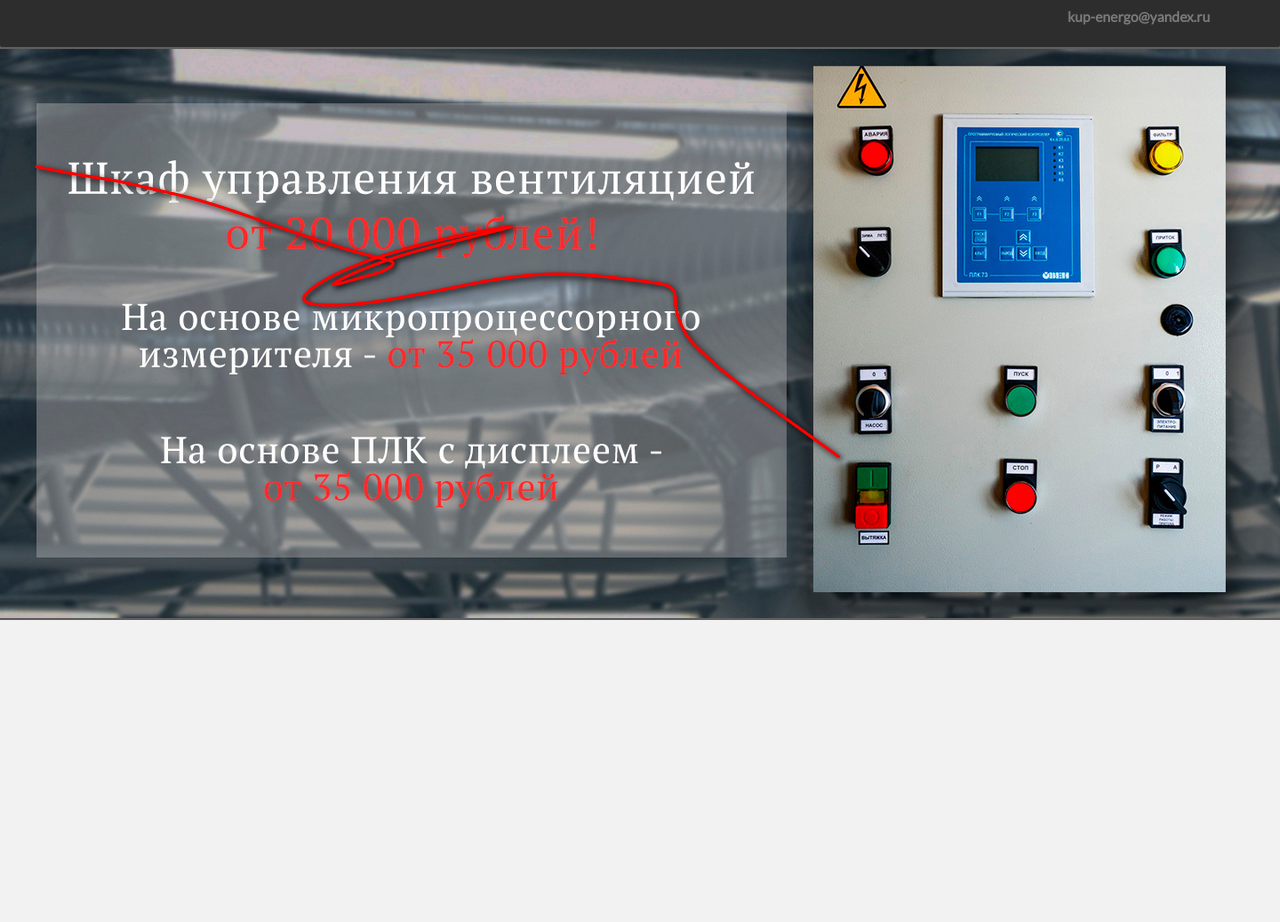
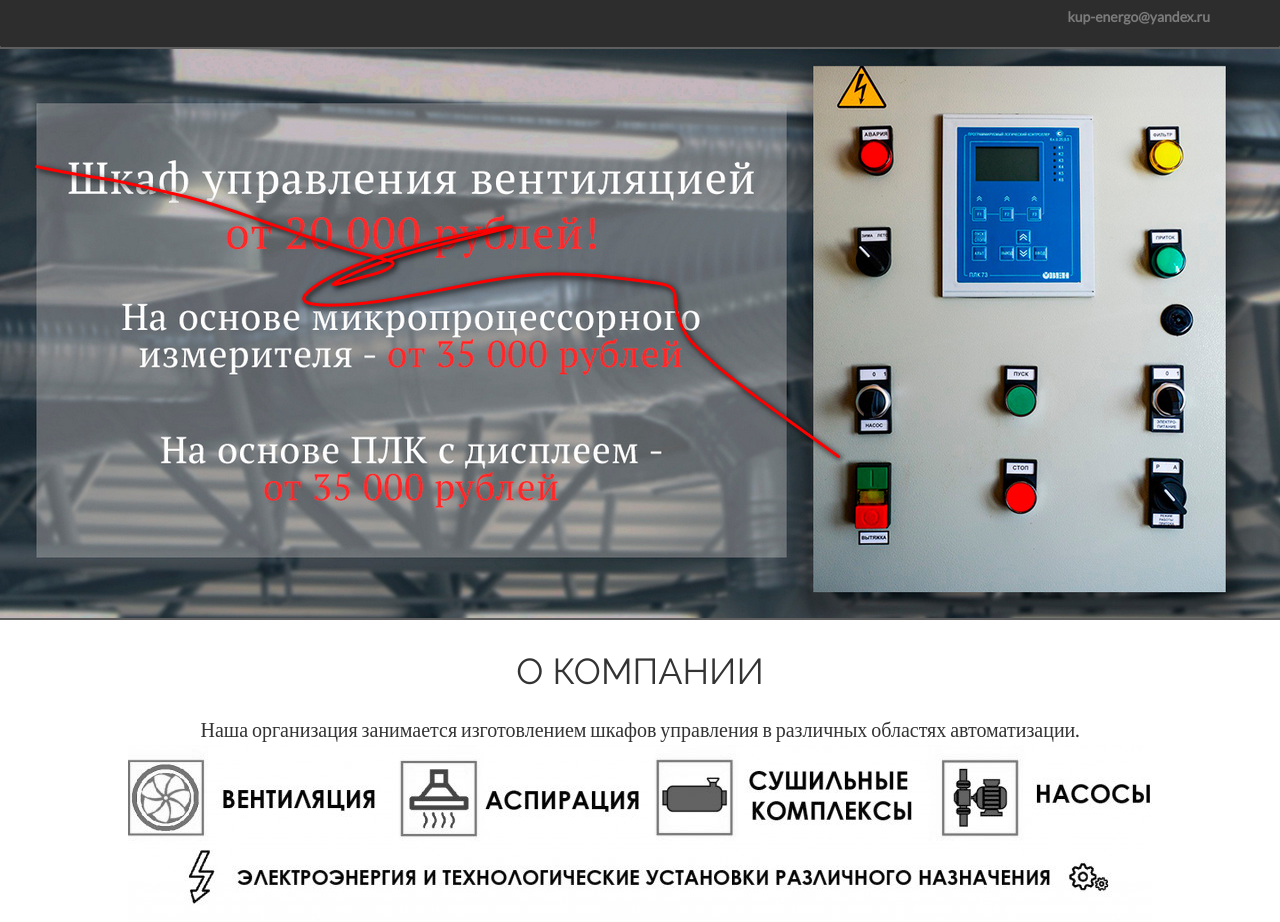
Before and after one commit to ikupdev/new-kupenergo.ru, a plain HTML site: page index.html in a window 1280 px wide. Shown: the part 117-1039 px from the top of the page. Before the commit the page ends 800 px from the top, so only its background shows below. Drawn offline with Linux system fonts and the light colour scheme.

Commit message:
company-features section added

```diff
--- a/css/main.css
+++ b/css/main.css
@@ -161,3 +161,8 @@ navbar-brand-small-wrapper {
     width: 100%;
     max-width: 1280px;
 }
+
+.company-features {
+    background:#fff;
+    padding:10px 0 0 0;
+}
--- a/index.html
+++ b/index.html
@@ -10,7 +10,7 @@
     <link rel="stylesheet" href="css/main.css">
 </head>
 <body>
-<div class="navbar navbar-inverse">
+<section class="navbar navbar-inverse">
     <div class="container">
         <div class="navbar-brand-small-wrapper">
             <a class="navbar-brand-small" href="index.html">
@@ -40,8 +40,8 @@
             <p><a href="tel:+79677015862">+7(967)-701-58-62</a> <br><a href="mailto:kup-energo@yandex.ru?subject=Заказ по автоматизации">kup-energo@yandex.ru</a></p>
         </div>
     </div>
-</div>
-<div class="simple-slider">
+</section>
+<section class="simple-slider">
     <div class="row centered">
         <div class="wrap">
             <div class="slider-item slider-fade">
@@ -64,8 +64,25 @@
             <div class="dot"></div>
         </div>
     </div>
-</div>
-
+</section>
+<section class="company-features">
+    <div class="container">
+        <div class="row">
+            <div class="col-lg-12">
+                <div class="centered" style="font-size: 20px; padding: 2px; color: #333333;">
+                    <h1 class="centered">О КОМПАНИИ</h1>
+                    <span class="clear spacer_responsive_hide_mobile" style="height:13px;display:block;"></span>
+                    Наша организация занимается изготовлением шкафов управления в различных областях автоматизации.
+                </div>
+            </div>
+            <div>
+                <div class="centered">
+                    <img src="img/features1024x177gray.jpg" alt="" style="max-width:100%;max-height:100%;"/>
+                </div>
+            </div>
+        </div>
+    </div>
+</section>
 
 <script src="js/jquery-3.5.1.min.js"></script>
 <script src="js/bootstrap.min.js"></script>
```
Also changed, not shown: img/features1024x177gray.jpg (added).
